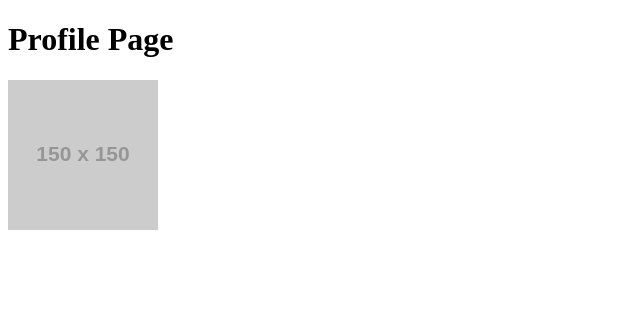
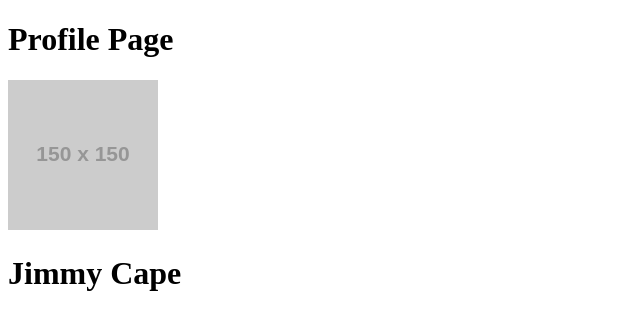
Before and after one commit to JC753/digital-space, a plain HTML site: page index.html in a window 1280 px wide. Shown: the whole page, without its empty margins (0-640 px from the left). Drawn offline with Linux system fonts and the light colour scheme; placeholder pictures from the web are drawn by us.

Commit message:
Update index.html
add h1 element

```diff
--- a/index.html
+++ b/index.html
@@ -12,5 +12,8 @@
   <h1>Profile Page</h1>
   <img src="https://via.placeholder.com/150" alt="Profile Picture" >
 </div>
+<div>
+  <h1>Jimmy Cape</h1>
+</div>
 </body>
 </html>
```
